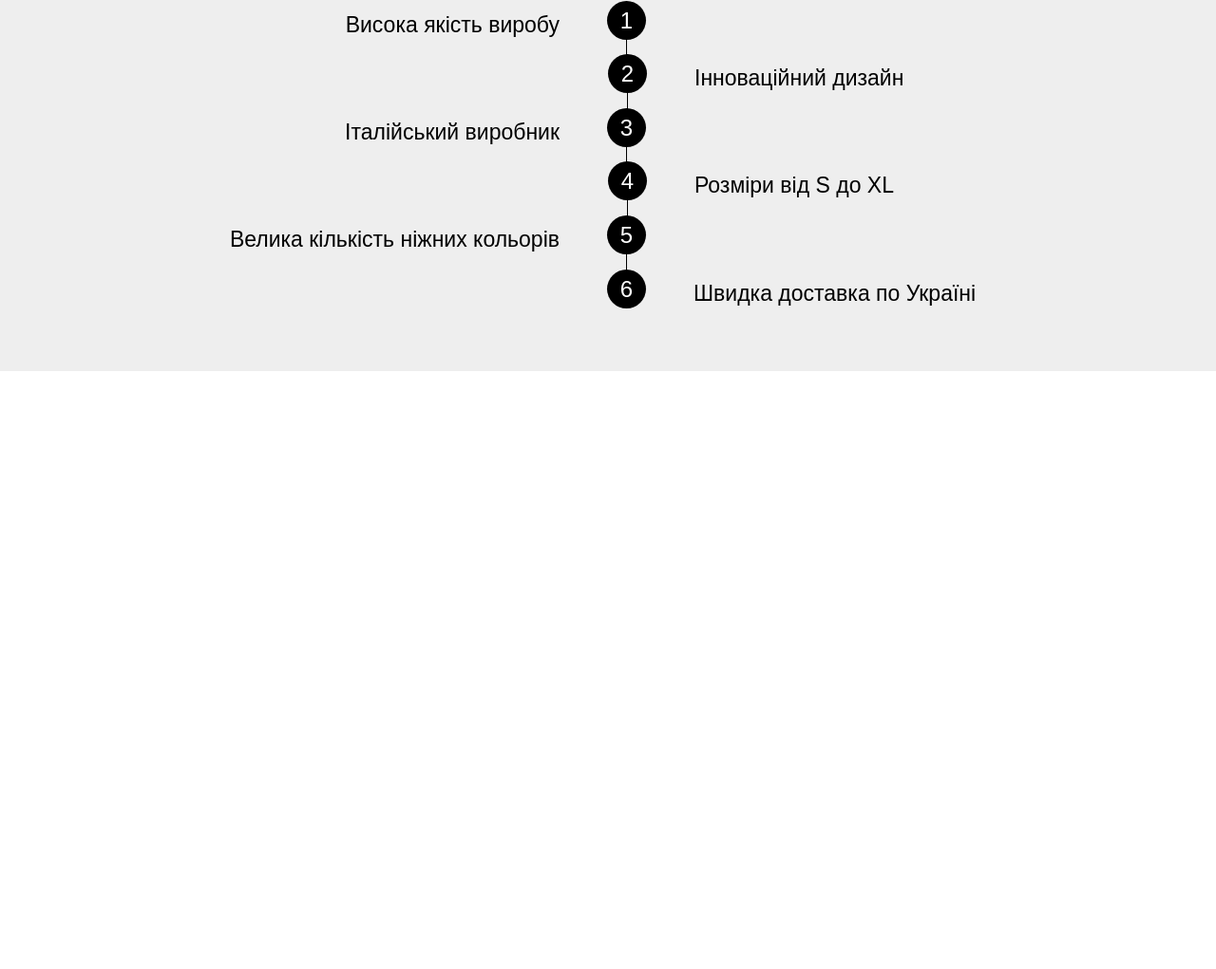
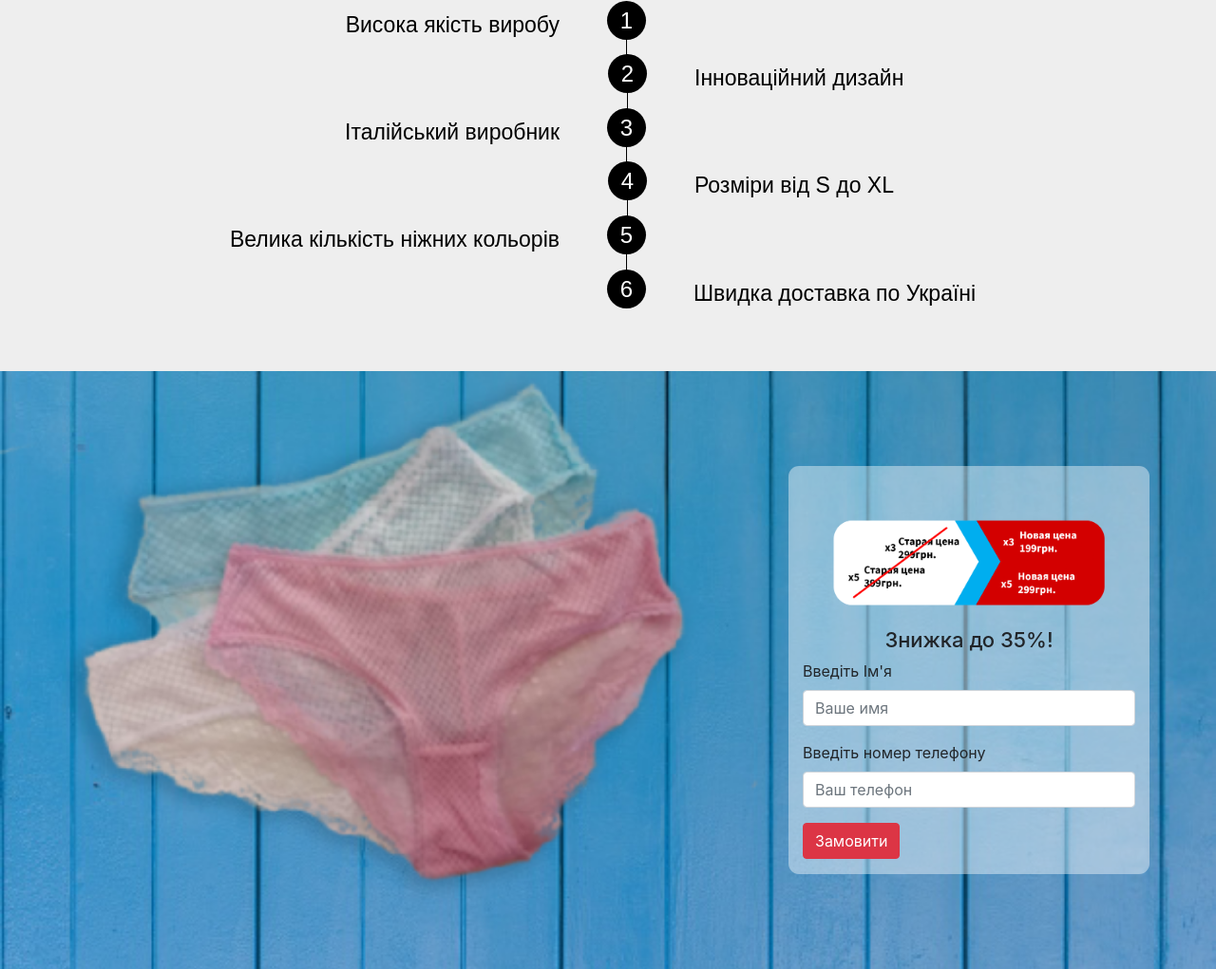
Before and after one commit to KseniyaOsadcha/KseniyaOsadcha.github.io, a plain HTML site: page Tenereza/index.html in a window 1280 px wide. Shown: the part 1904-2925 px from the top of the page at 95% size. Before the commit the page ends 2295 px from the top, so only its background shows below. Drawn offline with nearby package versions, Linux system fonts and the light colour scheme.

Commit message:
Tenereza site, add form

```diff
--- a/Tenereza/css/style.css
+++ b/Tenereza/css/style.css
@@ -57,7 +57,7 @@
 .how-order img {
     width: 85%}
 .how-order .text-after:after {
-    content: url("img/icons-how.png");
+    content: url("../img/icons-how.png");
     position: absolute;
     right: -1px;
     bottom: 179px;
@@ -150,7 +150,47 @@ ul, ol {
     border: none !important;
     padding-bottom: 0 !important;
 }
-
+/* заявка низ */
+.main2{
+    background: url("../img/main2.png") center 30% no-repeat;
+    background-size: cover;
+    padding: 100px 0;
+}
+.main2 .logo {
+    width: auto;
+    margin-top: 50px;
+}
+.main2 h2 {
+    font-size: 30px;
+    padding-bottom: 20px;
+}
+.main2 h5:before {
+    display: none;
+}
+.main2 h5 {
+    font-size: 22px;
+    line-height: 26px;
+}
+.main2 h1 {
+    font-size: 59px;
+}
+.main2 .sale {
+    max-width: 362px;
+    width: 100%;
+}
+.main2 .forma {
+    /* margin: 0px 100px; */
+    margin-top: 30px;
+}
+.main2 .sale-box{
+    text-align: center;
+}
+.main2-form{
+    margin: 0 0 0 auto;
+    background: #ffffff6b;
+    border-radius: 11px;
+    margin-left: auto;
+}
 @media(max-width: 992px) {
 
     .about-bl-1 {
@@ -191,6 +231,11 @@ ul, ol {
         width: 100%;
     }
     }
+@media (max-width: 767px) {
+    .main2 .sale{
+        margin-left: 15%;
+    }
+}
 @media (max-width: 576px) {
 
     .how-order .text-after:after {
@@ -204,3 +249,8 @@ ul, ol {
         margin-left: 26%;
     }
 }
+@media (max-width: 500px) {
+    .main2 .sale{
+        margin-left: 6%;
+    }
+}
--- a/Tenereza/index.html
+++ b/Tenereza/index.html
@@ -10,8 +10,8 @@
     <meta name="keywords" content="">
     <!-- <link href="bootstrap/bootstrap.min.css" rel="stylesheet"> -->
     <link href="css/style.css" rel="stylesheet">
-    <!-- <script src="jquery/jquery.min.js"></script>
-    <script src="bootstrap/bootstrap.min.js"></script> -->
+    <!-- <script src="jquery/jquery.min.js"></script> -->
+    <!-- <script src="bootstrap/bootstrap.min.js"></script> -->
     <link rel="stylesheet" href="https://stackpath.bootstrapcdn.com/bootstrap/4.1.3/css/bootstrap.min.css" integrity="sha384-MCw98/SFnGE8fJT3GXwEOngsV7Zt27NXFoaoApmYm81iuXoPkFOJwJ8ERdknLPMO" crossorigin="anonymous">
 </head>
 
@@ -194,7 +194,43 @@
         </li>
     </ol>
 </section>
+<style>
 
+
+</style>
+<section class="main2">
+        <div class="container">
+            <div class="row">
+                <!-- <div class="col-lg-8 sale-box">
+                </div> -->
+                <div class="col-lg-4 main2-form col-md-6 col-sm-12">
+                    <div class="forma">
+                        <div class="row">
+                            <div class="col-xl-12 col-md-12 ">
+                                <img class="sale" src="img/макет акции.png" alt="" title="" >
+                                <h5 class="text-center">Знижка до 35%!</h5>
+                                <div class="tim">
+                                </div>
+                                <form action="application.php" method="post" onsubmit="if(this.name.value==''){alert('Введите Ваше имя!');return false}if(this.phone.value==''){alert('Введите Ваш номер телефона!');return false}return true;">
+                                    <div class="form-group">
+                                        <label class="text-input">Введіть Ім'я</label>
+                                        <input type="text" name="name" class="client form-control" placeholder="Ваше имя">
+                                    </div>
+                                    <div class="form-group">
+                                        <label class="text-input1">Введіть номер телефону</label>
+                                        <input type="text" name="phone" class="client form-control" placeholder="Ваш телефон">
+                                    </div>
+                                    <div class="form-group">
+                                        <button class="btn btn-danger">Замовити</button>
+                                    </div>
+                                </form>
+                            </div>
+                        </div>
+                    </div>
+                </div>
+            </div>
+        </div>
+    </section>
 <script src="https://code.jquery.com/jquery-3.3.1.slim.min.js" integrity="sha384-q8i/X+965DzO0rT7abK41JStQIAqVgRVzpbzo5smXKp4YfRvH+8abtTE1Pi6jizo" crossorigin="anonymous"></script>
 <script src="https://cdnjs.cloudflare.com/ajax/libs/popper.js/1.14.3/umd/popper.min.js" integrity="sha384-ZMP7rVo3mIykV+2+9J3UJ46jBk0WLaUAdn689aCwoqbBJiSnjAK/l8WvCWPIPm49" crossorigin="anonymous"></script>
 <script src="https://stackpath.bootstrapcdn.com/bootstrap/4.1.3/js/bootstrap.min.js" integrity="sha384-ChfqqxuZUCnJSK3+MXmPNIyE6ZbWh2IMqE241rYiqJxyMiZ6OW/JmZQ5stwEULTy" crossorigin="anonymous"></script>
```
Also changed, not shown: Tenereza/img/main2.png (added), Tenereza/img/main21.png (added), Tenereza/img/photo_2019-08-19_13-44-31.jpg (added), Tenereza/img/макет акции.png (added).
